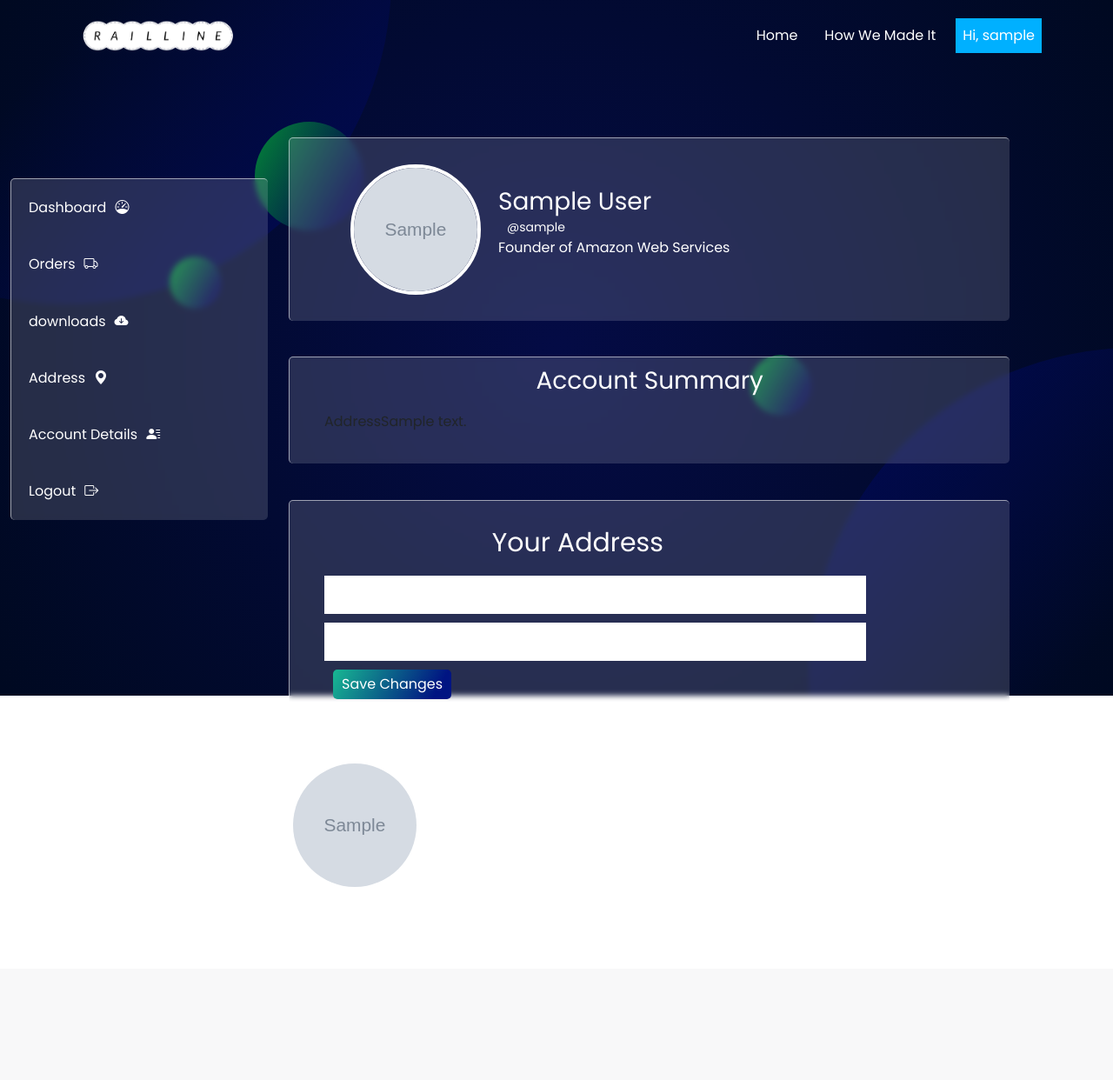
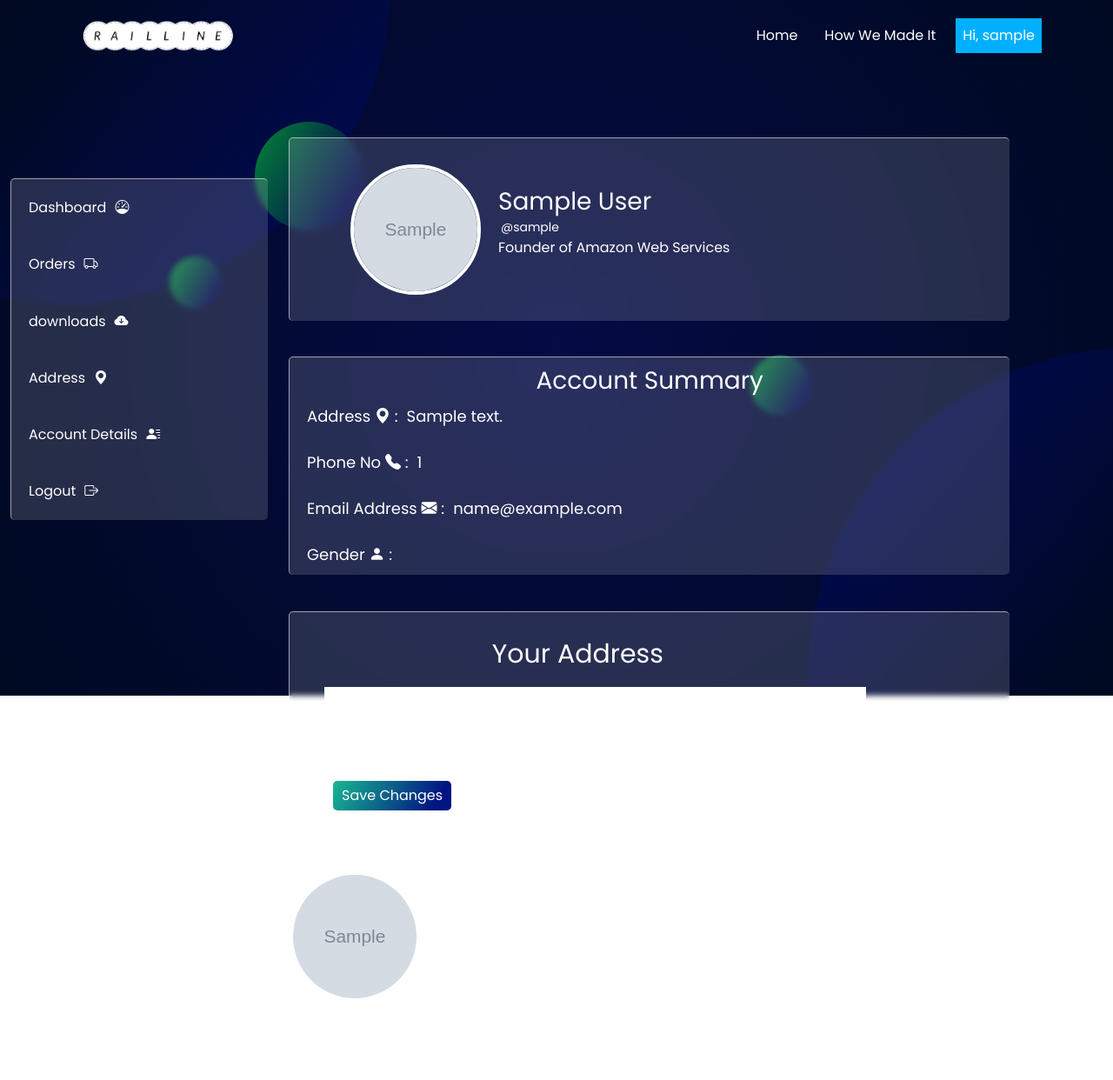
Before and after one commit to mr2space/railline, a Django app: page /user/profile in a window 1280 px wide. Shown: the whole page at 87% size. Before the commit the page ends 1020 px from the top, so only its background shows below. Run offline with Django 3.2, Linux system fonts and the light colour scheme; a user stored in the database is signed in; tables that the repository leaves empty hold one stand-in row (values such as "Sample post"); grey boxes marked "Sample" are stand-in pictures; some libraries are stand-ins or nearby versions.

Commit message:
heavy changeds

```diff
--- a/railline/settings.py
+++ b/railline/settings.py
@@ -35,6 +35,7 @@ INSTALLED_APPS = [
     'train.apps.TrainConfig',
     'authentication.apps.AuthenticationConfig',
     'django.contrib.admin',
+    'rest_framework',
     'django.contrib.auth',
     'django.contrib.contenttypes',
     'django.contrib.sessions',
--- a/static/userProfile/userProfile.css
+++ b/static/userProfile/userProfile.css
@@ -144,7 +144,7 @@
 
 
 
-#dashboard{
+#summary{
   padding:30px 70px;
   display: flex;
   justify-content: left;
@@ -179,7 +179,7 @@
 .user-info small{
   font-size: 14px;
   margin-top: -19px;
-  padding-left:10px;
+  padding-left:3px;
 }
 .summery-box{
   padding:10px 20px;
@@ -188,6 +188,12 @@
   display:flex;
   flex-wrap: wrap;
   flex-direction: row;
+  font-size: 18px;
+  color:#fff;
+  margin-top:10px;
+}
+.detail-box p{
+  margin-left:10px;
 }
 .summery-box .heading h3{
   color:#fff;
@@ -201,7 +207,7 @@
   }
 }
 @media screen and (max-width: 520px){
-  #dashboard{
+  #summary{
     display: block;
   }
   .user-img-box{
--- a/templates/userProfile/profile.html
+++ b/templates/userProfile/profile.html
@@ -10,7 +10,8 @@ My Account
 {% endblock %}
 
 {% block root %}
-    {% comment %} <!---------background -------------------> {% endcomment %}
+{% comment %}
+<!---------background -------------------> {% endcomment %}
 <section class="background-box">
   <div class="circle-1">
     <div class="circle-3"></div>
@@ -21,60 +22,53 @@ My Account
   </div>
 </section>
 
-    {% comment %} <!-------------- Menu -------------------> {% endcomment %}
+{% comment %}
+<!-------------- Menu -------------------> {% endcomment %}
 
 <section class="container-xxl" style="padding-top:35px;">
   <div class="row">
     <div class="col-3">
       <div class="dashboard user">
         <ul class="list-box">
-              <li id="l1">
+          <li id="l1" onclick="changeMenu()">
             <a href="#">
-                  <span>Dashboard</span><i class="bi bi-speedometer"></i
-                ></a>
+              <span>Dashboard</span><i class="bi bi-speedometer"></i></a>
           </li>
-              <li id="l2">
+          <li id="l2" onclick="changeMenu()">
             <a href="#"> <span>Orders</span><i class="bi bi-truck"></i></a>
           </li>
           <li id="l3" onclick="changeMenu()">
             <a href="#">
-                  <span>downloads</span
-                  ><i class="bi bi-cloud-arrow-down-fill"></i>
+              <span>downloads</span><i class="bi bi-cloud-arrow-down-fill"></i>
             </a>
           </li>
-              <li id="l4">
+          <li id="l4" onclick="changeMenu()">
 
             <a href="#">
-                  <span>Address</span><i class="bi bi-geo-alt-fill"></i
-                ></a>
+              <span>Address</span><i class="bi bi-geo-alt-fill"></i></a>
           </li>
-              <li id="l5">
-                <a  href="#">
-                  <span>Account Details</span
-                  ><i class="bi bi-person-lines-fill"></i
-                ></a>
+          <li id="l5" onclick="changeMenu()">
+            <a href="#">
+              <span>Account Details</span><i class="bi bi-person-lines-fill"></i></a>
           </li>
-              <li id="l6">
-                <a  href="#">
-                  <span>Logout</span><i class="bi bi-box-arrow-right"></i
-                ></a>
+          <li id="l6" onclick="changeMenu()">
+            <a href="#">
+              <span>Logout</span><i class="bi bi-box-arrow-right"></i></a>
           </li>
         </ul>
       </div>
     </div>
 
-        {% comment %} <!---------------------- User Info ------------------> {% endcomment %}
+    {% comment %}
+    <!---------------------- User Info ------------------> {% endcomment %}
     <div class="col-12 col-md-8 col-sm-12">
 
 
-
-          <div class="user-page user " id="dashboard">
+      <div id="dashboard">
+      <div class="user-page user " id="summary">
 
         <div class="user-img-box">
-              <img
-                src="{{thisUserAddon.profile.url}}"
-                alt="img"
-              />
+          <img src="{{thisUserAddon.profile.url}}" alt="img" />
         </div>
         <div class="user-info">
           <h3>{{user.get_full_name}}</h3>
@@ -88,12 +82,30 @@ My Account
           <div class="heading">
             <h3>Account Summary</h3>
           </div>
-              <div class="summery-box">
           <div class="detail-box">
-                  <span>Address</span>
+            <span>Address <i class="bi bi-geo-alt-fill"></i> :</span>
             <p class="detail">{{thisUserAddon.address}}</p>
           </div>
+          <div class="detail-box">
+            <span>Phone No <i class="bi bi-telephone-fill"></i> :</span>
+            <p class="detail">{{thisUserAddon.phone_no}}</p>
           </div>
+          <div class="detail-box">
+            <span>Email Address <i class="bi bi-envelope-fill"></i> :</span>
+            <p class="detail">{{user.email}}</p>
+          </div>
+          <div class="detail-box">
+            <span>Gender <i class="bi bi-person-fill"></i> :</span>
+            <p class="detail">{%if thisUserAddon.gender == 'm' %}
+              Male
+              {% elif thisUserAddon.gender == 'f' %}
+              Female
+              {%endif%}
+            </p>
+          </div>
+
+      </div>
+
           <!-- <iframe src="https://www.google.com/maps/embed?pb=!1m14!1m12!1m3!1d14418.508858376568!2d81.87118689783935!3d25.38380742349718!2m3!1f0!2f0!3f0!3m2!1i1024!2i768!4f13.1!5e0!3m2!1sen!2sin!4v1651285620400!5m2!1sen!2sin" width="600" height="450" style="border:0;" allowfullscreen="" loading="lazy" referrerpolicy="no-referrer-when-downgrade"></iframe> -->
         </div>
       </div>
@@ -108,18 +120,15 @@ My Account
           <ol class="list-box">
             <li>
               <a href="#">
-                  <span>ticket</span><i class="bi bi-cloud-arrow-down-fill"></i></i
-                ></a>
+                <span>ticket</span><i class="bi bi-cloud-arrow-down-fill"></i></i></a>
             </li>
             <li>
               <a href="#">
-                  <span>ticket</span><i class="bi bi-cloud-arrow-down-fill"></i></i
-                ></a>
+                <span>ticket</span><i class="bi bi-cloud-arrow-down-fill"></i></i></a>
             </li>
             <li>
               <a href="#">
-                  <span>ticket</span><i class="bi bi-cloud-arrow-down-fill"></i></i
-                ></a>
+                <span>ticket</span><i class="bi bi-cloud-arrow-down-fill"></i></i></a>
             </li>
           </ol>
         </div>
--- a/train/urls.py
+++ b/train/urls.py
@@ -4,6 +4,8 @@ from django.urls.conf import include
 from . import views
 urlpatterns = [
     path("",views.index,name="site home page"),
+    path("train_query",views.train_query),
+    path("api/<train_no>/", views.train_list)
     # path("pnr/",views.pnrSearch,name="pnr search"),
     # path("form",views.trainForm,name="Entry For train"),
     # path("trainrouteform", views.TrainRouteView, name="TrainRouteform"),
```
Also changed, not shown: templates/index.html (+15 -7 lines), train/views.py (+50 -1 lines). Lines whose indentation alone changed are shown as unchanged.
